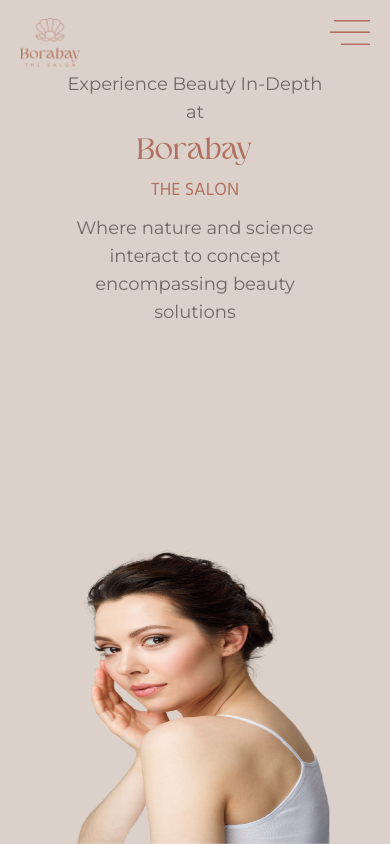
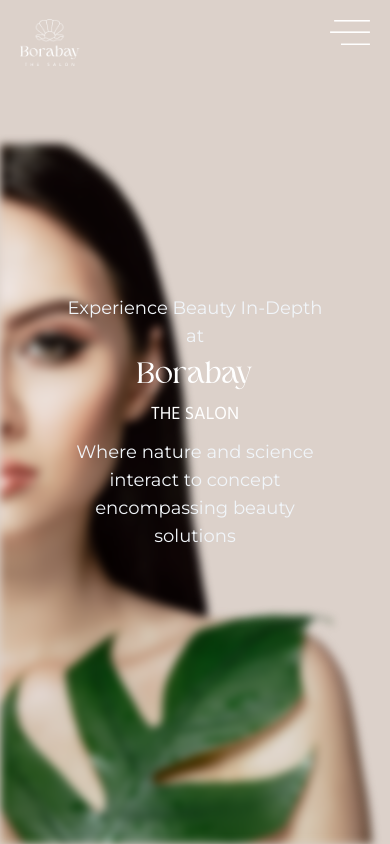
Before and after one commit to vamshikrishnatemp/borabay, a Next.js app: page /home in a window 390 px wide. Built offline with nearby package versions, Linux system fonts and the light colour scheme; a web font is replaced by a local one.

Commit message:
added white logo and white ham menu, changed text color

```diff
--- a/pages/home/index.js
+++ b/pages/home/index.js
@@ -5,19 +5,25 @@
 function Home(props) {
     const [openMenu, setOpenMenu] = useState(false);
     return (
-        <div className={`relative w-screen h-screen flex flex-col pt-[70px] sm:pt-0 sm:justify-center items-center bg-borabayLightBrown`} id='home' >
-            <div className='absolute w-[60px] h-[45px] top-5 left-5 flex justify-center items-center lg:hidden'>
+        <div className={`relative w-screen h-screen flex flex-col justify-center items-center bg-borabayLightBrown`} id='home' >
+            <div className='z-10 absolute w-[60px] h-[45px] top-5 left-5 hidden sm:flex justify-center items-center lg:hidden'>
                 <Image className='w-full h-full' src={require('../../public/icons/Logo.png')} alt='Logo' />
             </div>
-            <button className='absolute top-5 right-5 lg:hidden' onClick={() => { setOpenMenu(true) }}>
+            <div className='z-10 absolute w-[60px] h-[45px] top-5 left-5 flex justify-center items-center sm:hidden'>
+                <Image className='w-full h-full' src={require('../../public/icons/white-Logo.png')} alt='white-Logo' />
+            </div>
+            <button className='z-10 absolute top-5 right-5 lg:hidden hidden sm:flex' onClick={() => { setOpenMenu(true) }}>
                 <Image src={require('../../public/icons/ham-menu.png')} height={25} width={40} alt='ham-menu' />
             </button>
+            <button className='z-10 absolute top-5 right-5 sm:hidden' onClick={() => { setOpenMenu(true) }}>
+                <Image src={require('../../public/icons/white-ham-menu.png')} height={25} width={40} alt='white-ham-menu' />
+            </button>
             {openMenu && <Modal onCloseClick={setOpenMenu} />}
-            <div className='w-[70%] sm:w-[400px] flex flex-col sm:mr-[8%] lg:mr-0 justify-center sm:self-end lg:self-center items-center gap-2'>
-                <span className={`text-borabayDarkBrown font-normal text-lg sm:text-xl text-center font-montserrat`}>Experience Beauty In-Depth  at</span>
-                <span className={`text-borabayBrown font-normal text-3xl sm:text-7xl font-higuen`}>Borabay</span>
-                <span className={`text-borabayBrown text-lg sm:text-xl sm:tracking-[.60em] font-hindguntur`}>THE SALON</span>
-                <span className={`text-borabayDarkBrown font-normal text-lg sm:text-xl text-center font-montserrat`}>Where nature and science interact to concept encompassing beauty solutions</span>
+            <div className='z-10 w-[70%] sm:w-[400px] flex flex-col sm:mr-[8%] lg:mr-0 justify-center sm:self-end lg:self-center items-center gap-2'>
+                <span className={`text-slate-100 sm:text-borabayDarkBrown font-normal text-lg sm:text-xl text-center font-montserrat`}>Experience Beauty In-Depth  at</span>
+                <span className={`text-white sm:text-borabayBrown font-normal text-3xl sm:text-7xl font-higuen`}>Borabay</span>
+                <span className={`text-white sm:text-borabayBrown text-lg sm:text-xl sm:tracking-[.60em] font-hindguntur`}>THE SALON</span>
+                <span className={`text-slate-100 sm:text-borabayDarkBrown font-normal text-lg sm:text-xl text-center font-montserrat`}>Where nature and science interact to concept encompassing beauty solutions</span>
                 <div className='pt-[100px] hidden lg:flex flex-col items-center justify-center gap-2'>
                     <span className={`text-borabayBrown font-normal text-xl font-montserrat`}>Scroll</span>
                     <Image src={require('../../public/icons/down_arrow.png')} height={70} width={70} alt='Down-Arrow' />
@@ -30,8 +36,8 @@
             <div className='absolute right-0 -bottom-[0px] hidden lg:flex'>
                 <Image src={require('../../public/icons/white-top-girl.png')} height={700} width={370} alt='white-top-girl' />
             </div>
-            <div className='absolute bottom-0 flex sm:hidden'>
-                <Image src={require('../../public/icons/white-top-girl-uncroped.png')} height={300} width={270} alt='white-top-girl-uncroped' />
+            <div className='absolute left-0 bottom-0 flex sm:hidden blur-sm'>
+                <Image src={require('../../public/icons/green-leafed-girl.png')} alt='green-leafed-girl' />
             </div>
         </div >
     );
```
Also changed, not shown: public/icons/white-Logo.png (added), public/icons/white-ham-menu.png (added).
